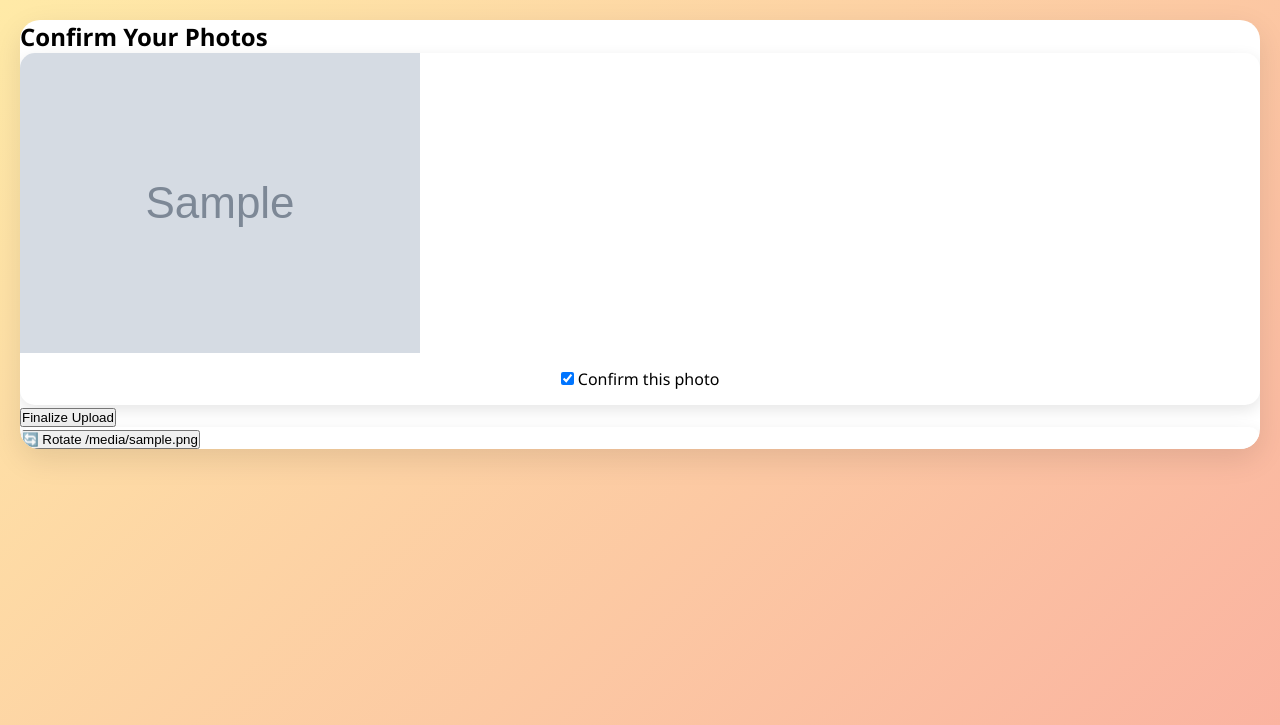
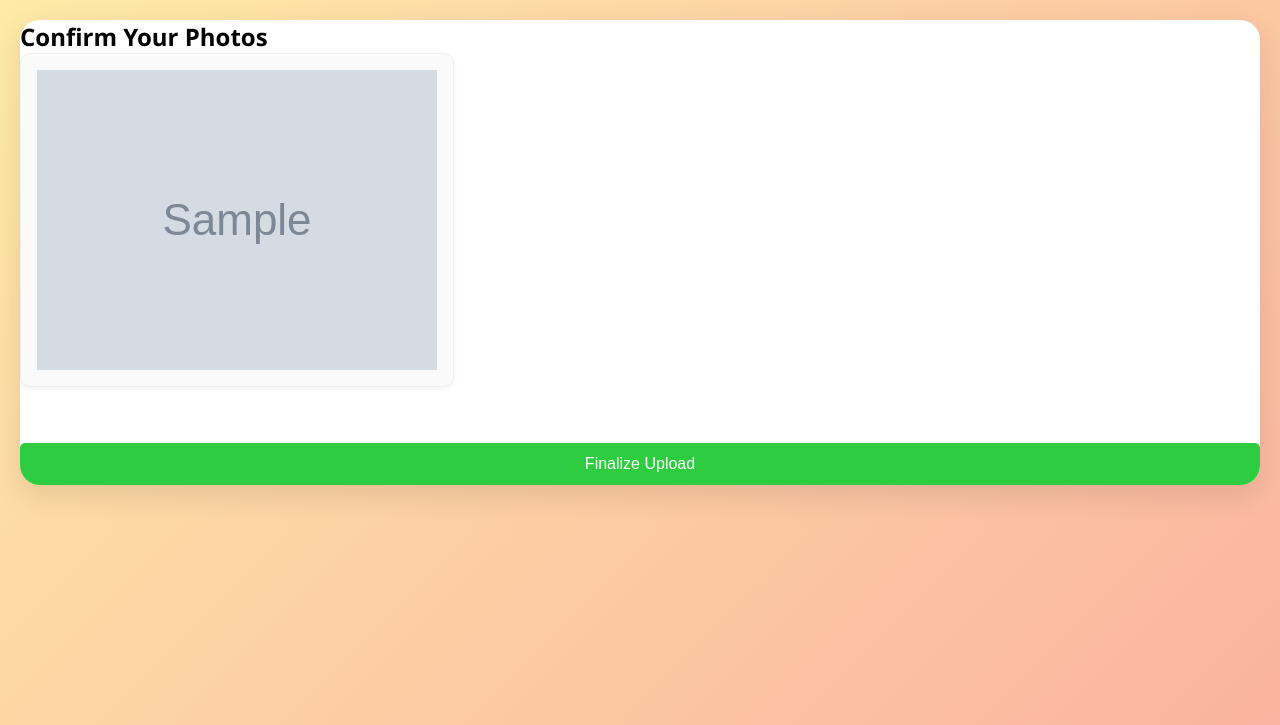
Before and after one commit to TcDrozd/sunflower, a Flask app: template app/templates/confirm.html in a window 1280 px wide. Shown: the top 725 px of the page. Run offline with Flask 3, Linux system fonts and the light colour scheme; the template is opened without the code that fills it: most values are stand-ins (such as "Sample title", 1, 10 or a date in 2020); grey boxes marked "Sample" are stand-in pictures.

Commit message:
Refactor confirm page: remove rotate and confirm options, auto-orient all uploads
- Auto-orient images and thumbnails on upload to ensure correct display.
- Remove rotate button and confirm (checkbox) options from confirm page.
- Finalize now submits all new photos as-is, with simplified UI.
- Resolves photo orientation and confirmation logic for new uploads.

```diff
--- a/app/static/style.css
+++ b/app/static/style.css
@@ -156,8 +156,7 @@ body {
     box-shadow: 0 10px 25px rgba(0,0,0,0.15);
 }
 .photo-item img {
-    max-width: 100%;
-
+    max-height: 300px;
     object-fit: cover;
     display: block;
 }
@@ -330,7 +329,7 @@ body {
 
 
 
-// reorder later
+/* reorder later */
 
 .finalize-button {
   width: 100%;
--- a/app/templates/confirm.html
+++ b/app/templates/confirm.html
@@ -4,38 +4,72 @@
   <meta charset="UTF-8">
   <title>Confirm Photos</title>
   <link rel="stylesheet" href="{{ url_for('static', filename='style.css') }}">
+  <style>
+    .photo-grid {
+      display: flex;
+      flex-wrap: wrap;
+      gap: 1.5rem;
+    }
+    .photo-item {
+      border: 1px solid #eee;
+      border-radius: 10px;
+      padding: 1rem;
+      background: #fafafa;
+      display: flex;
+      flex-direction: column;
+      align-items: center;
+      min-width: 180px;
+      box-shadow: 0 2px 6px rgba(0,0,0,0.05);
+      margin-bottom: 1.5rem;
+    }
+    .photo-info {
+      margin-top: 0.5rem;
+      display: flex;
+      align-items: center;
+      gap: 0.5rem;
+    }
+    .rotate-form {
+      margin-top: 0.5rem;
+      width: 100%;
+      display: flex;
+      justify-content: center;
+    }
+    .rotate-button {
+      background: #f1c40f;
+      border: none;
+      border-radius: 5px;
+      padding: 0.5em 1em;
+      cursor: pointer;
+      margin-top: 0.5em;
+    }
+    .finalize-button {
+      margin-top: 2rem;
+      background: #2ecc40;
+      color: #fff;
+      border: none;
+      border-radius: 5px;
+      padding: 0.75em 2em;
+      font-size: 1rem;
+      cursor: pointer;
+    }
+  </style>
 </head>
 <body>
   <div class="container">
     <h2>Confirm Your Photos</h2>
 
-    <!-- Finalize form -->
+    <!-- Finalize form wraps all checkboxes and the finalize button -->
     <form method="post" action="{{ url_for('routes.finalize_upload') }}">
       <div class="photo-grid">
         {% for photo in photos %}
         <div class="photo-item">
           <img src="{{ url_for('static', filename='temp_uploads/thumbs/' + photo) }}" style="max-width:100%;height:auto;">
-          <div class="photo-info">
-            <input type="checkbox" name="confirm_files" value="{{ photo }}" checked>
-            Confirm this photo
-          </div>
+          <input type="hidden" name="confirm_files" value="{{ photo }}">
         </div>
         {% endfor %}
       </div>
       <button type="submit" class="finalize-button">Finalize Upload</button>
     </form>
-
-    <!-- separate rotate forms for each photo -->
-    <div class="photo-grid">
-      {% for photo in photos %}
-      <div class="photo-item">
-        <form method="post" action="{{ url_for('routes.rotate_photo', filename=photo) }}">
-          <button type="submit" class="rotate-button">🔄 Rotate {{ photo }}</button>
-        </form>
-      </div>
-      {% endfor %}
-    </div>
-
   </div>
 </body>
 </html>
```
Also changed, not shown: app/routes.py (+13 -3 lines), app/utils.py (+21 -1 lines).
